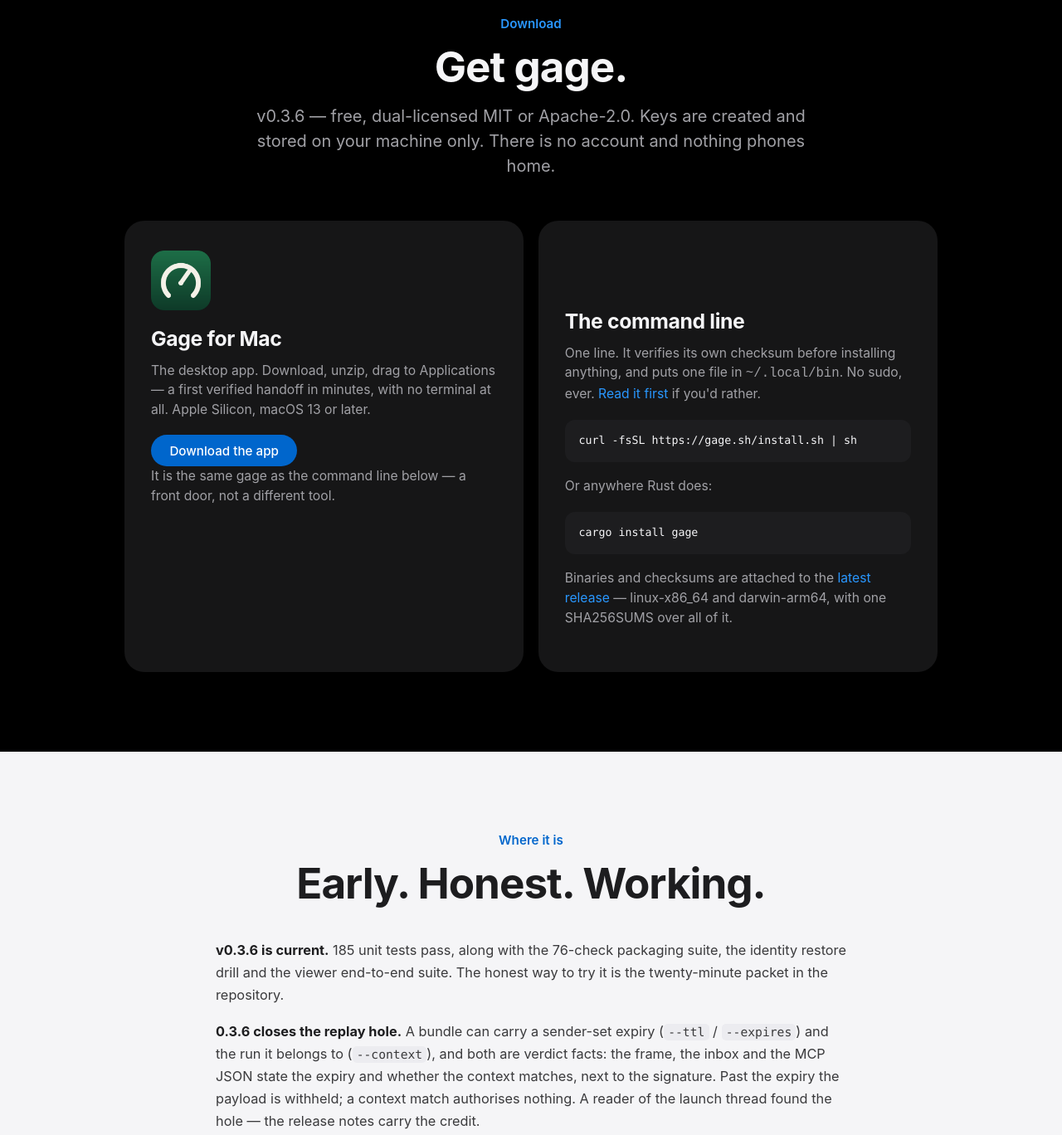
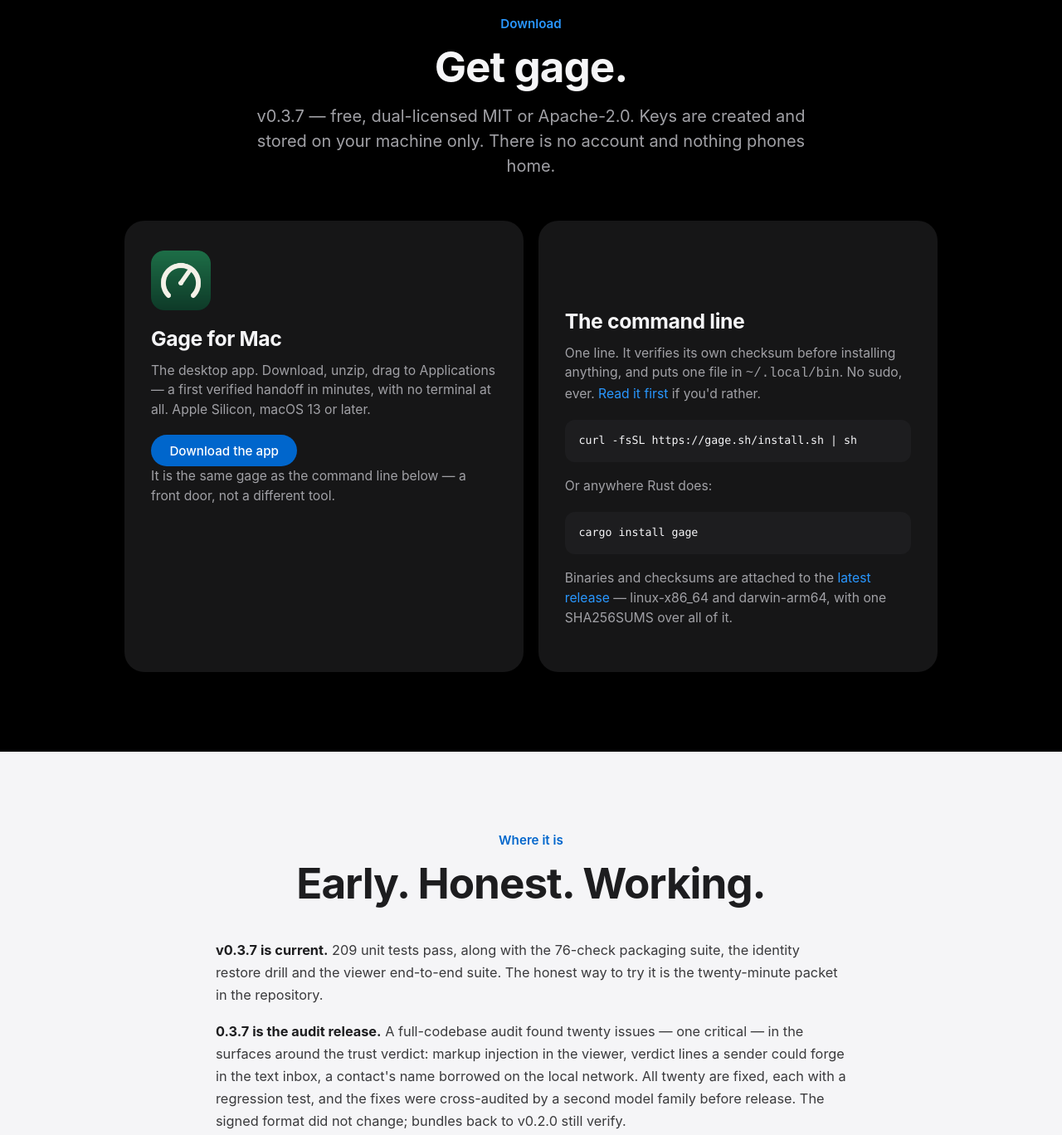
Before and after one commit to warewithall2/gage, a plain HTML site: page docs/index.html in a window 1280 px wide. Shown: the part 4720-6088 px from the top of the page at 83% size. Drawn offline with Linux system fonts and the light colour scheme.

Commit message:
0.3.7: site copy; server.json linux mcpb hash (darwin follows its build)

```diff
--- a/docs/index.html
+++ b/docs/index.html
@@ -326,7 +326,7 @@ gage confirm bob</pre>
   <div class="wrap">
     <p class="kicker">Download</p>
     <h2 class="big">Get gage.</h2>
-    <p class="lede">v0.3.6 — free, dual-licensed MIT or Apache-2.0. Keys are
+    <p class="lede">v0.3.7 — free, dual-licensed MIT or Apache-2.0. Keys are
     created and stored on your machine only. There is no account and
     nothing phones home.</p>
     <div class="dl">
@@ -361,10 +361,18 @@ gage confirm bob</pre>
     <p class="kicker">Where it is</p>
     <h2 class="big">Early. Honest. Working.</h2>
     <div class="status" style="margin-top:2.4rem">
-      <p><strong>v0.3.6 is current.</strong> 185 unit tests pass, along
+      <p><strong>v0.3.7 is current.</strong> 209 unit tests pass, along
       with the 76-check packaging suite, the identity restore drill and
       the viewer end-to-end suite. The honest way to try it is the
       twenty-minute packet in the repository.</p>
+      <p><strong>0.3.7 is the audit release.</strong> A full-codebase
+      audit found twenty issues — one critical — in the surfaces around
+      the trust verdict: markup injection in the viewer, verdict lines a
+      sender could forge in the text inbox, a contact's name borrowed on
+      the local network. All twenty are fixed, each with a regression
+      test, and the fixes were cross-audited by a second model family
+      before release. The signed format did not change; bundles back to
+      v0.2.0 still verify.</p>
       <p><strong>0.3.6 closes the replay hole.</strong> A bundle can
       carry a sender-set expiry (<code>--ttl</code> /
       <code>--expires</code>) and the run it belongs to
@@ -422,7 +430,7 @@ gage confirm bob</pre>
       <a href="https://docs.rs/gage">docs.rs</a>
       <a href="https://github.com/warewithall2/gage/blob/master/CHANGELOG.md">Changelog</a>
     </div>
-    <p>gage 0.3.6 · dual-licensed MIT or Apache-2.0 · No trackers. No scripts. No accounts. Keys live on your machine, or it isn't gage.</p>
+    <p>gage 0.3.7 · dual-licensed MIT or Apache-2.0 · No trackers. No scripts. No accounts. Keys live on your machine, or it isn't gage.</p>
   </div>
 </footer>
 
--- a/server.json
+++ b/server.json
@@ -21,7 +21,7 @@
     {
       "registryType": "mcpb",
       "identifier": "https://github.com/warewithall2/gage/releases/download/v0.3.7/gage-0.3.7-linux-x86_64.mcpb",
-      "fileSha256": "096c410620b1c21220f3b0f541669eeb74ffd57417b0d4e2c5d3fdfb36fe5bd4",
+      "fileSha256": "cfefb953a6cc8490b111a21466e6f256ab63bcbd5ca6715cd4fc5e72120a2cf3",
       "transport": {
         "type": "stdio"
       }
```
